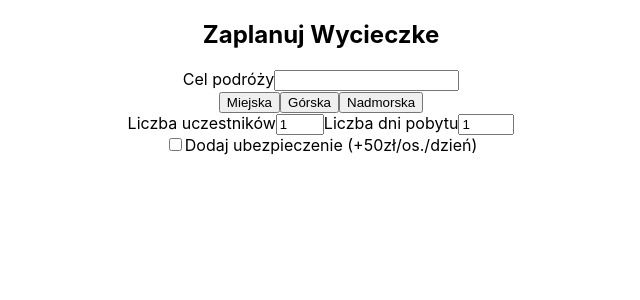
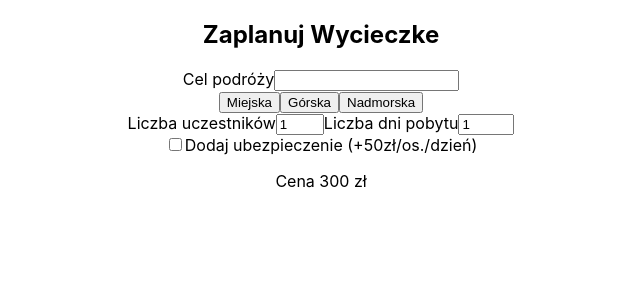
Before and after one commit to JakubArtysiewicz/react6, a React (Create React App) app: page / in a window 1280 px wide. Shown: the top 300 px of the page, without its empty margins (319-959 px from the left). Built offline with nearby package versions, Linux system fonts and the light colour scheme.

Commit message:
coś tam cos tam

```diff
--- a/src/TripPlanner.jsx
+++ b/src/TripPlanner.jsx
@@ -1,8 +1,13 @@
 import { use, useState } from "react";
 
 function TripPlanner() {
-    const [liczbaDni,setLiczbaDni] = useState(1);
-    const [liczbaUczestnikow,setLiczbaUczestnikow] = useState(1);
+    const [liczbaDni,setLiczbaDni] = useState(1)
+    const [liczbaUczestnikow,setLiczbaUczestnikow] = useState(1)
+    const [RodzajWycieczkiCena, setRodzajWycieczkiCena] = useState(300)
+
+    const przecena = liczbaUczestnikow >= 5
+
+    const cenaKoncowa = liczbaDni*RodzajWycieczkiCena*liczbaUczestnikow * (przecena? 0.9:1)
 
   return (
     <div>
@@ -10,21 +15,22 @@ function TripPlanner() {
         <label htmlFor="cel">Cel podróży</label>
         <input id="cel"></input>
         <div>
-            <button>Miejska</button>
-            <button>Górska</button>
-            <button>Nadmorska</button>
+            <button onClick={()=> setRodzajWycieczkiCena(300)}>Miejska</button>
+            <button onClick={()=> setRodzajWycieczkiCena(450)} >Górska</button>
+            <button onClick={()=> setRodzajWycieczkiCena(600)} >Nadmorska</button>
         </div>
         <div>
             <label htmlFor="liczbaUczestnikow">Liczba uczestników</label>
-            <input id="liczbaUczestnikow" type="number" min={1} defaultValue={1} max={8}></input>
+            <input id="liczbaUczestnikow" type="number" min={1} defaultValue={1} max={8} onChange={(e)=>setLiczbaUczestnikow(e.target.value)}></input>
             <label htmlFor="liczbaDni">Liczba dni pobytu</label>
             <input id="liczbaDni" type="number" min={1} defaultValue={1} max={14}></input>
         </div>
         <input id="ubezpieczenie" type="checkbox"></input>
         <label htmlFor="ubezpieczenie">Dodaj ubezpieczenie (+50zł/os./dzień)</label>
-        {liczbaUczestnikow >= 5 &&
+        { przecena &&
             <p>Rabat grupowy -10%</p>
         }
+        <p>Cena {cenaKoncowa} zł</p>
     </div>
   );
 }
```
Also changed, not shown: 1 other file (tests, documents, lock files or other folders).
